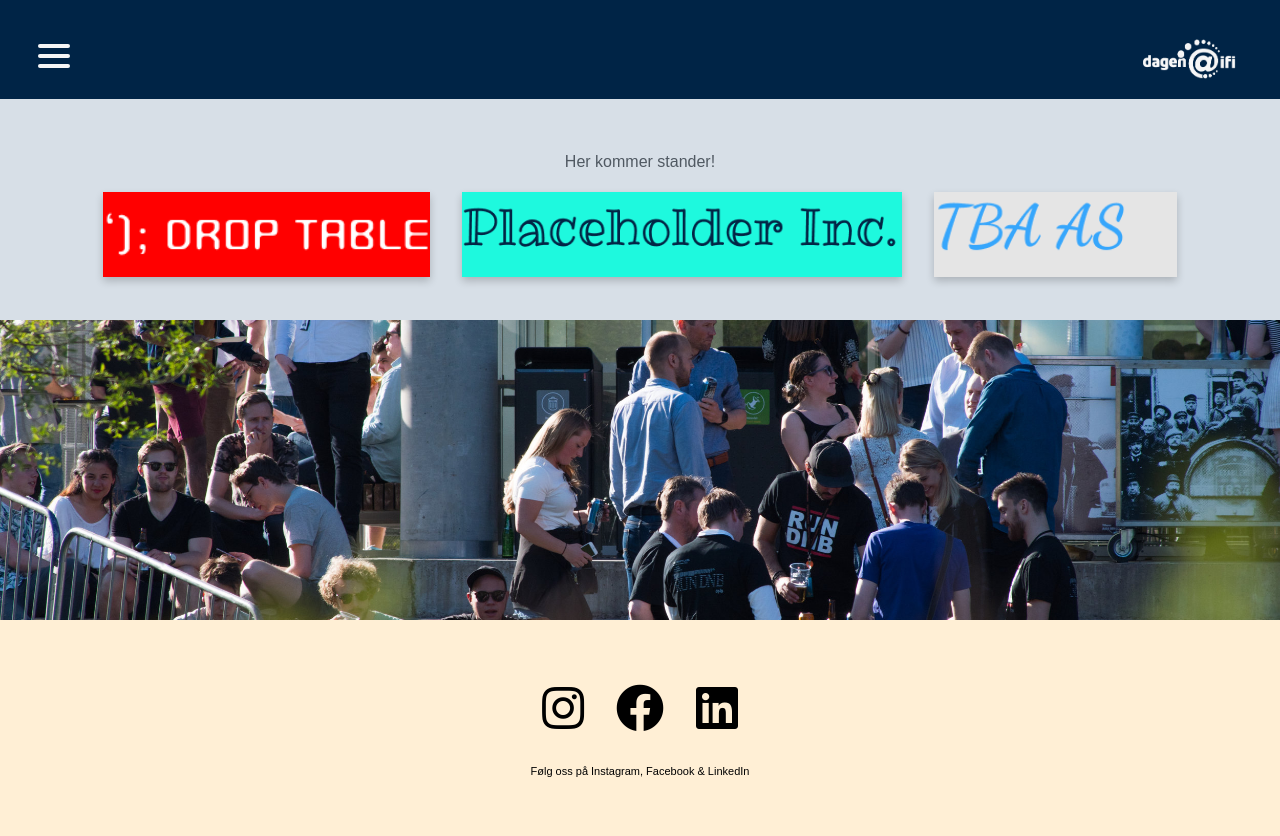
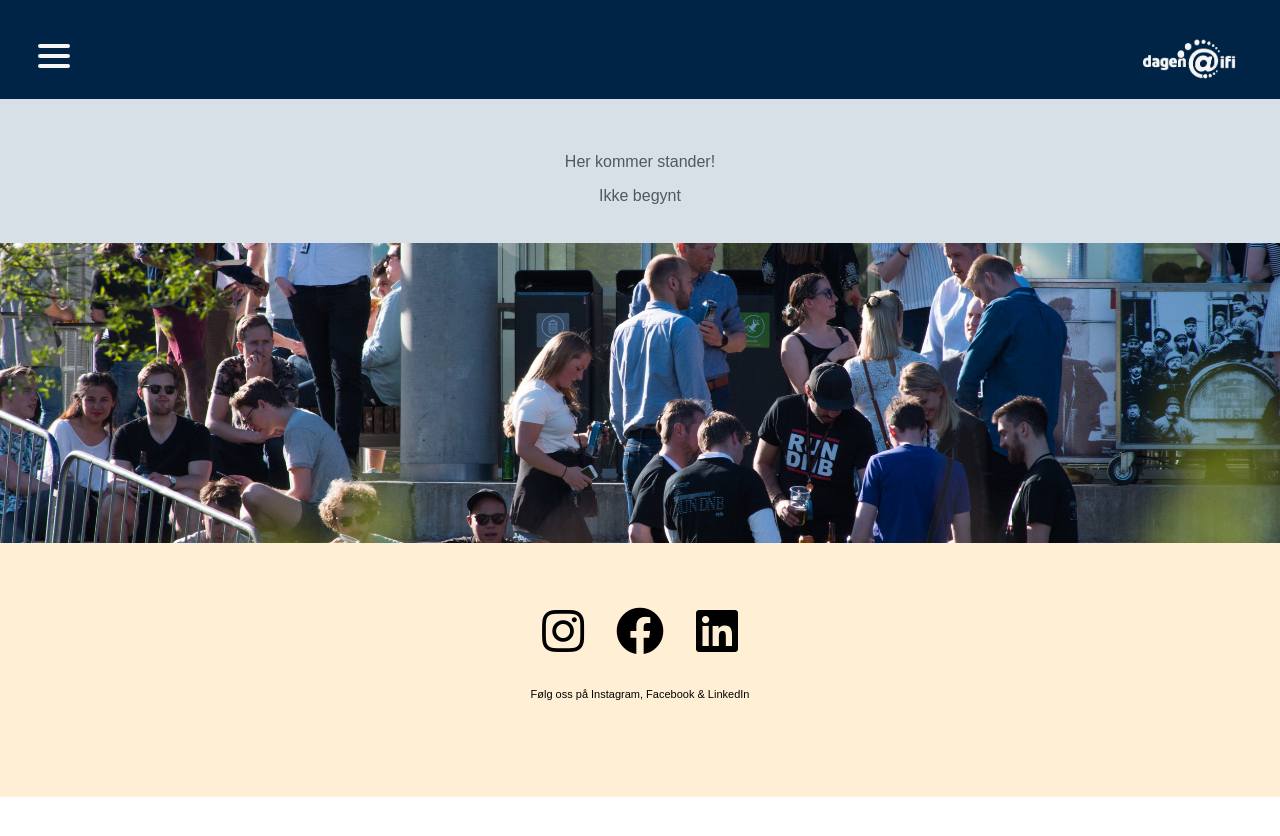
Before and after one commit to ifi-dagen/webpage, a React (Create React App) app: page /stander in a window 1280 px wide. Shown: the top 836 px of the page. After the commit the page ends 800 px from the top, so only its background shows below. Built offline with nearby package versions, Linux system fonts and the light colour scheme.

Commit message:
StengeBanner som rendres på passende tidspunkt

```diff
--- a/src/Stander.js
+++ b/src/Stander.js
@@ -2,6 +2,7 @@ import React, { Component } from 'react';
 import './App.css';
 import './stander.css';
 import Modal from './components/modal.js';
+import StengeBanner from './components/stengeBanner.js';
 import stand_info from './data/stand_info.js'
 
 export default class Stander extends Component {
@@ -25,15 +26,15 @@ export default class Stander extends Component {
     this.showModal(stand_info["dag1"][e.target.id]);
   };
 
-  stander = (stand_info) => {
-    //TODO: differansier basert på hvilke dager det er
-    return stand_info["dag1"].map((bedrift, index) => {
+  stander = (dag,open,closed_message) => {
+
+    return stand_info[dag].map((bedrift, index) => {
       return (
         <div className="button-card-container"
              id={index} key={index}>
           <button className="button-card"
                   id={index} key={index}
-                  onClick={(e)=>{this.bedriftpop(e)}}>
+                  onClick={open? (e)=>{this.bedriftpop(e)}: ()=>{}}>
             <img id={index}
                  className="button-img"
                  src={ require("./img/logoer/"+bedrift.logonavn) }
@@ -44,13 +45,51 @@ export default class Stander extends Component {
     })
   }
 
+  display = (now) => {
+    console.log(now);
+    //for testing: edit the following variables as you please!
+    const stand_start = new Date(2020, 6, 24, 11, 20, 0, 0);
+    const stand_stop = new Date(2020, 6, 24, 11, 30, 0, 0);
+    const stand_start2 = new Date(2020, 6, 24, 11, 40, 0, 0);
+    const stand_stop2 = new Date(2020, 6, 24, 11, 50, 0, 0);
+    let display = (<div>displaied</div>);
+    if (now <stand_start){
+      display = (<div>Ikke begynt</div>);
+    } else if (now <stand_stop){
+      display = (this.stander("dag1",true));
+    } else if (now <stand_start2){
+      const useStyles = ({
+            root: {
+              position: 'absolute',
+            },
+            backdrop: {
+              position: 'absolute',
+            },
+          });
+      const classes = useStyles;
+
+      display = (<div>
+                  <StengeBanner className={classes.root} disablePortal fullwidth melding="Pause frem til kl 13:00, se foredrag!"/>
+                  <div className="stand-container">
+                    {this.stander("dag1",false)}
+                  </div>
+                </div>);
+    } else if (now <stand_stop2){
+      display = (this.stander("dag2",true," "));
+    } else {
+      display = (<div>Ferdig</div>);
+    }
+    return(
+      display
+    )
+  }
 
   render(){
       return (
           <div className="standbase">
 			        <p>Her kommer stander!</p>
               <Modal show={this.state.show} handleClose={this.hideModal} bedrift={this.state.currBedrift}/>
-              {this.stander(stand_info)}
+              {this.display(new Date())}
           </div>
       );
   }
--- /dev/null
+++ b/src/components/stengeBanner.js
@@ -0,0 +1,14 @@
+import React from 'react';
+import '../stander.css';
+
+const StengeBanner = ({melding}) => {
+  return (
+    <div className="stengeBanner display-block">
+      <section className='stengeBanner-main'>
+        <p>{melding}</p>
+      </section>
+    </div>
+  );
+};
+
+export default StengeBanner;
--- a/src/stander.css
+++ b/src/stander.css
@@ -12,6 +12,37 @@
   position:fixed;
   background: white;
   width: 80%;
+  height: auto;
+  top:50%;
+  left:50%;
+  transform: translate(-50%,-50%);
+}
+
+.stand-container{
+  position: relative;
+  top: 0;
+  left: 0;
+  width:100%;
+  height: auto;
+  z-index: 50;
+  min-height: 70px;
+}
+
+.stengeBanner {
+  position: absolute;
+  top: 98.56px;
+  left: 0;
+  width:100%;
+  height: 70%;
+  background: rgba(0, 0, 0, 0.6);
+  backdrop-filter: blur(12px);
+  z-index: 51;
+}
+
+.stengeBanner-main {
+  position:inherit;
+  background: white;
+  width: 100%;
   height: auto;
   top:50%;
   left:50%;
```
Also changed, not shown: 1 other file (tests, documents, lock files or other folders).
